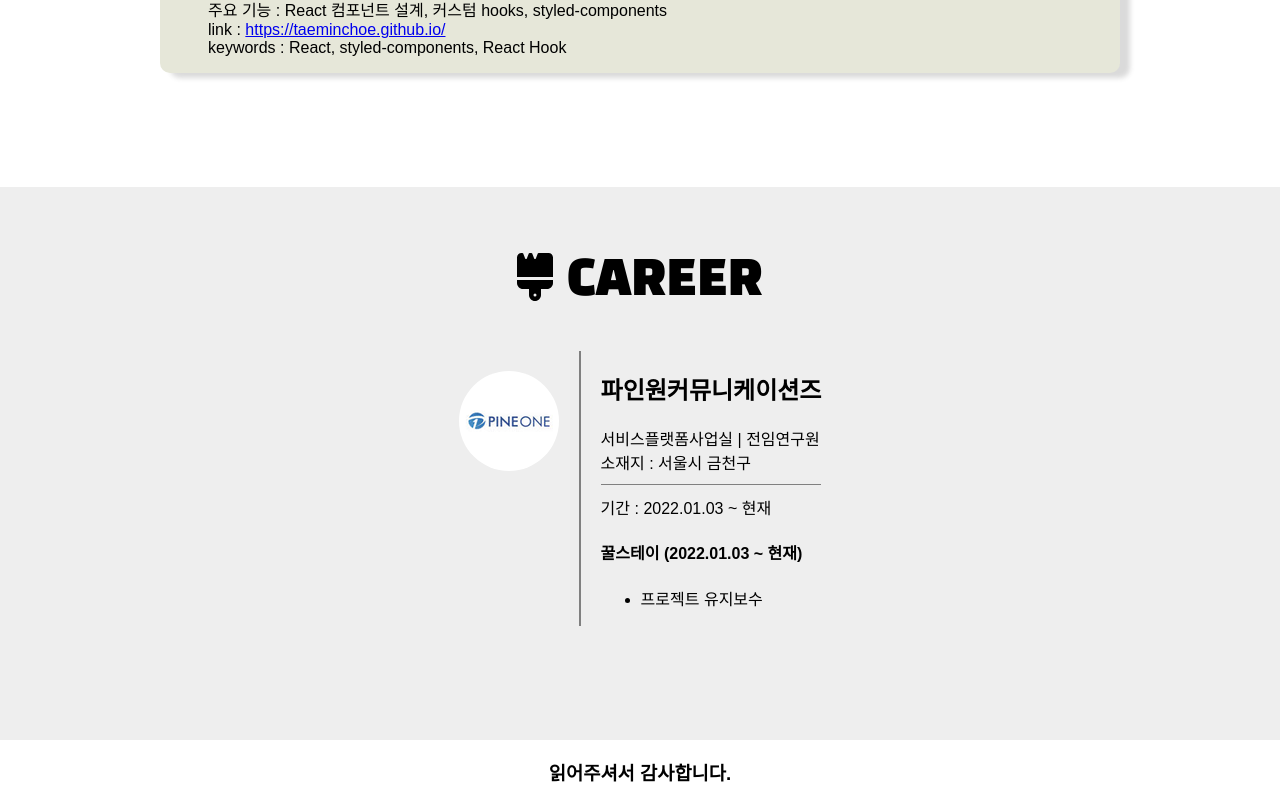
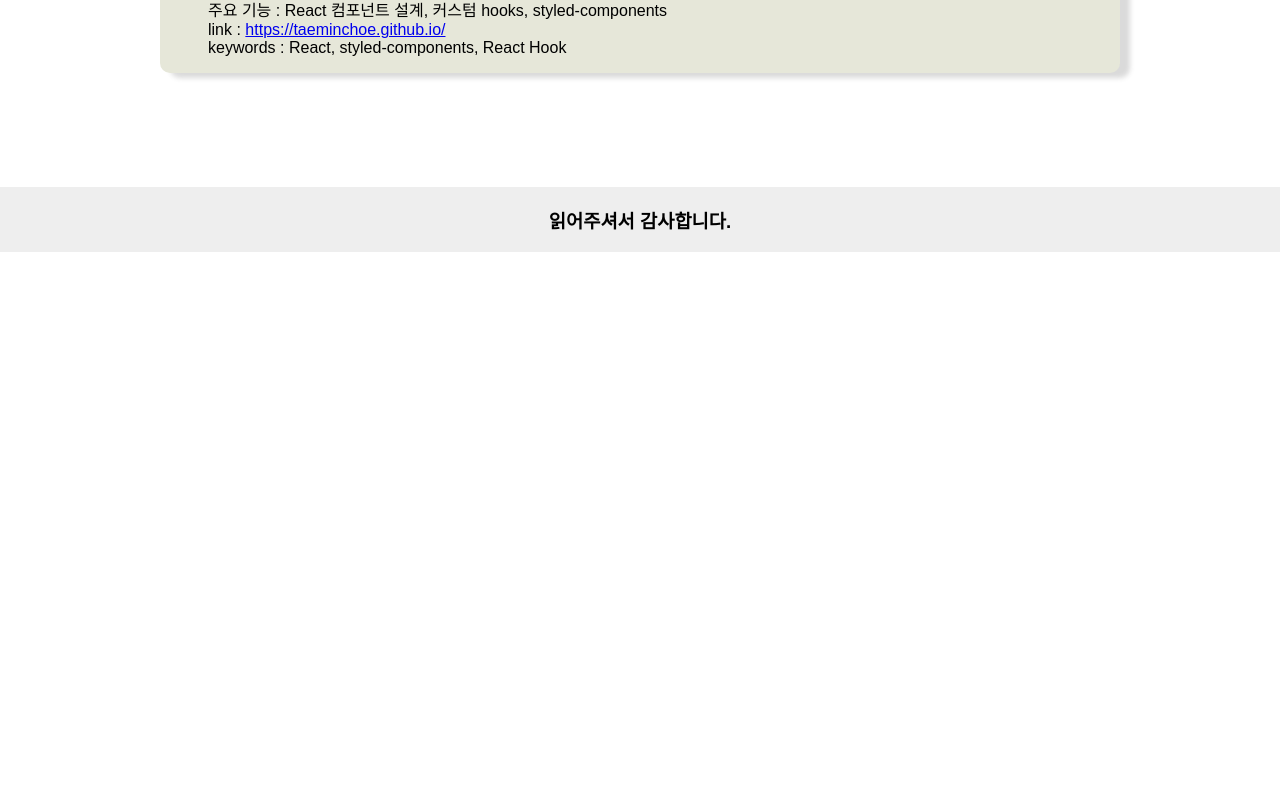
Before and after one commit to TaeminChoe/TaeminChoe.github.io, a React (Create React App) app: page / in a window 1280 px wide. Shown: the part 3137-3941 px from the top of the page. After the commit the page ends 3389 px from the top, so only its background shows below. Built offline with nearby package versions, Linux system fonts and the light colour scheme; a web font is replaced by a local one.

Commit message:
annotate career for deploy

```diff
--- a/src/App.js
+++ b/src/App.js
@@ -53,7 +53,7 @@ function App() {
       <AboutMe innerRef={scroll} />
       <Skills innerRef={scroll} />
       <Projects innerRef={scroll} />
-      <Career innerRef={scroll} />
+      {/* <Career innerRef={scroll} /> */}
       <Footer />
     </AppContainer>
   );
--- a/src/pages/Footer.js
+++ b/src/pages/Footer.js
@@ -2,7 +2,8 @@ import react from "react";
 import styled from "styled-components";
 
 const Container = styled.div`
-  background-color: white;
+  background-color: #eeeeee;
+  /* background-color: white; */
   color: black;
   h6 {
     margin-bottom: 50px;
```
